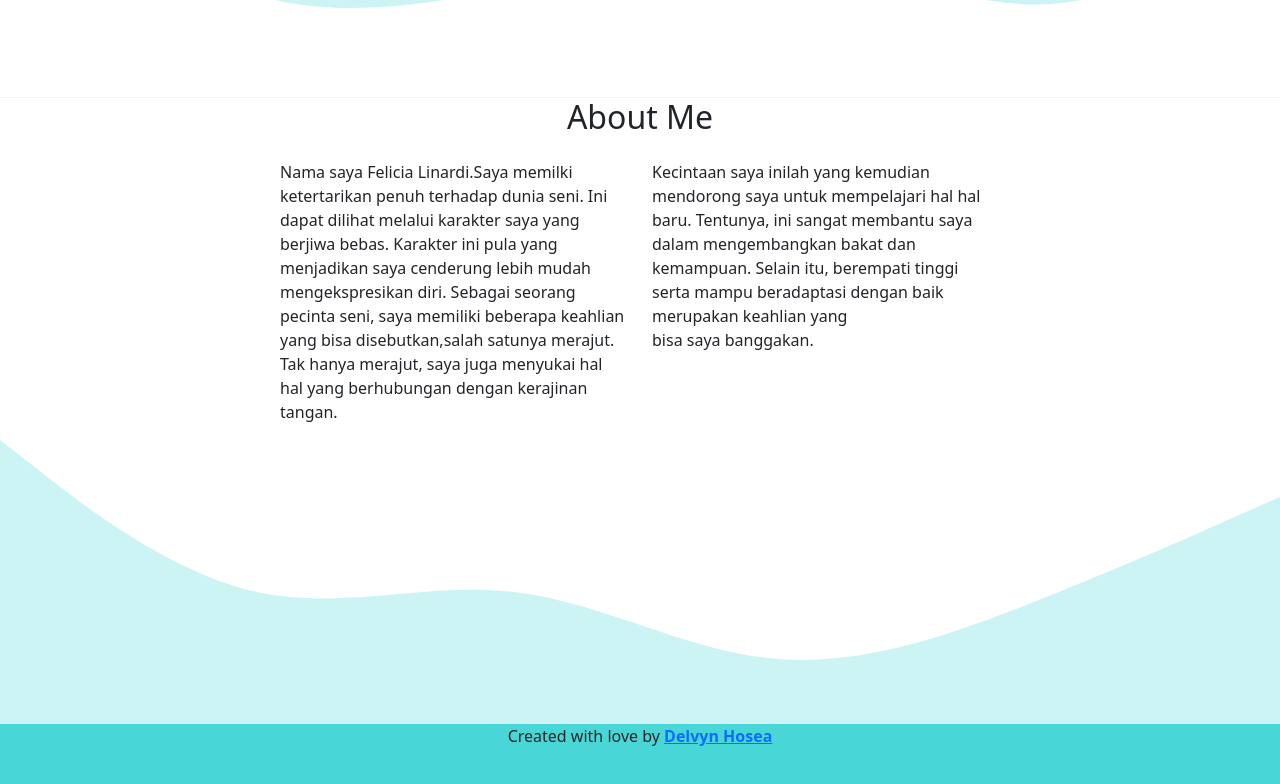
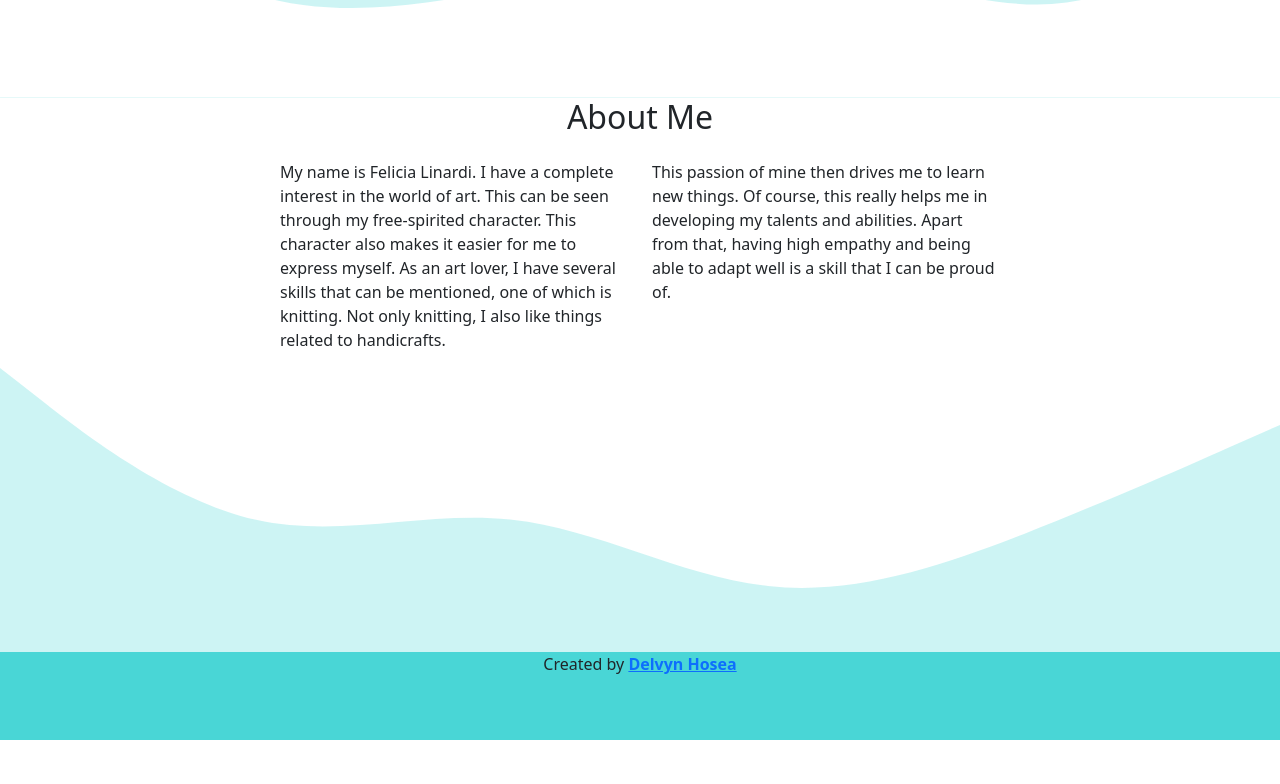
Before and after one commit to shiroDelvyn/felicia, a plain HTML site: page index.html in a window 1280 px wide. Shown: the part 638-1422 px from the top of the page. After the commit the page ends 1378 px from the top, so only its background shows below. Drawn offline with nearby package versions, Linux system fonts and the light colour scheme.

Commit message:
Add files via upload

```diff
--- a/index.html
+++ b/index.html
@@ -39,7 +39,7 @@
 
     <!-- Jumbotron -->
     <section class="jumbotron text-center" id="back">
-      <img src="img/profile.JPG" alt="Delvyn" class="rounded-circle img-thumbnail" width="250" />
+      <img src="img/profile.jpg" alt="Delvyn" class="rounded-circle img-thumbnail" width="250" />
       <img src="img/logo.png" alt="Logo" class="rounded-circle img-thumbnail" width="250" />
       <h1 class="display-4">Felicia Linardi</h1>
       <p class="lead">Student | Designer</p>
@@ -64,11 +64,10 @@
           </div>
           <div class="row justify-content-center">
             <div class="col-md-4">
-              <p>Nama saya Felicia Linardi.Saya memilki ketertarikan penuh terhadap dunia seni. Ini dapat dilihat melalui karakter saya yang berjiwa bebas. Karakter ini pula yang menjadikan saya cenderung lebih mudah mengekspresikan diri. Sebagai seorang pecinta seni, saya memiliki beberapa keahlian yang bisa disebutkan,salah satunya merajut. Tak hanya merajut, saya juga menyukai hal hal yang berhubungan dengan kerajinan tangan.
-              </p>
+              <p>My name is Felicia Linardi. I have a complete interest in the world of art. This can be seen through my free-spirited character. This character also makes it easier for me to express myself. As an art lover, I have several skills that can be mentioned, one of which is knitting. Not only knitting, I also like things related to handicrafts.</p>
             </div>
             <div class="col-md-4">
-              <p>Kecintaan saya inilah yang kemudian mendorong saya untuk mempelajari hal hal baru. Tentunya, ini sangat membantu saya dalam mengembangkan bakat dan kemampuan. Selain itu, berempati tinggi serta mampu beradaptasi dengan baik merupakan keahlian yang bisa saya banggakan.</p>
+              <p>This passion of mine then drives me to learn new things. Of course, this really helps me in developing my talents and abilities. Apart from that, having high empathy and being able to adapt well is a skill that I can be proud of.</p>
             </div>
           </div>
         </div>
@@ -85,7 +84,7 @@
 
     <!-- Footer-->
     <footer style="background-color: #49d6d6" class="text-center pb-5">
-      <p>Created with love by <a href="#back" class="fw-bold">Delvyn Hosea</a></p>
+      <p>Created by <a href="https://shirodelvyn.github.io/Portfolio/" class="fw-bold">Delvyn Hosea</a></p>
     </footer>
     <!-- End of Footer-->
   </body>
```
Also changed, not shown: index.css (line endings or trailing spaces), 1 other file.
